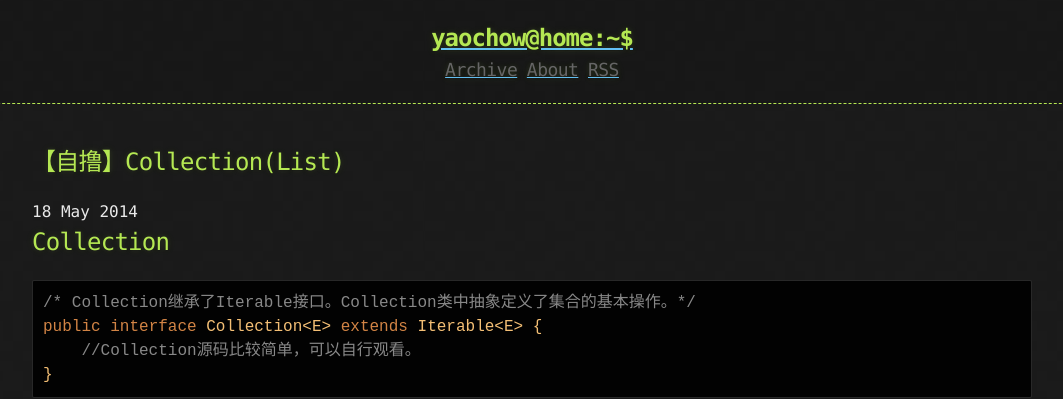
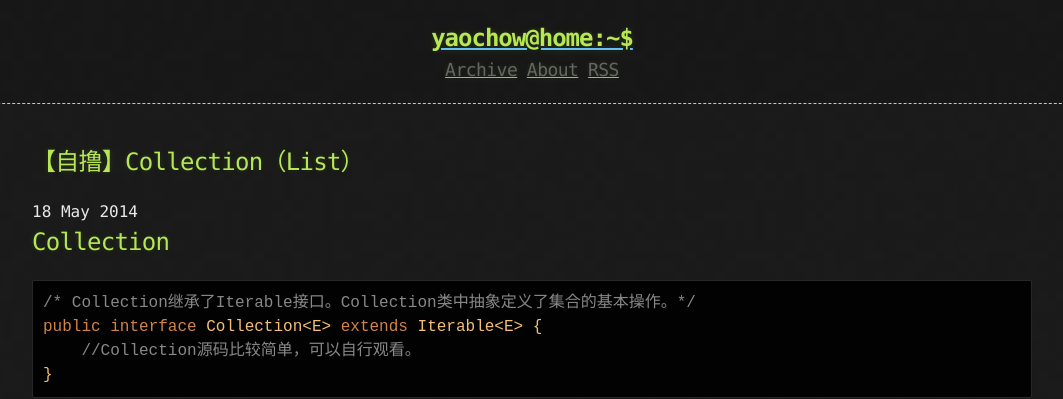
Before and after one commit to yyyyyyyy/yyyyyyyy.github.io, a Jekyll site: the page built from _posts/2014-05-19-Collection-List.md, in a window 1280 px wide and 900 px high. Shown: the top 399 px of the window, without its empty margins (108-1171 px from the left). Built offline with Jekyll 4.4.1, drawn with Linux system fonts in a browser that asks for light colours.

```diff
--- a/_posts/2014-05-19-Collection-List.md
+++ b/_posts/2014-05-19-Collection-List.md
@@ -1,6 +1,6 @@
 ---
 layout: post
-title:  "【自撸】Collection(List)"
+title:  "【自撸】Collection（List）"
 date:   2014-05-19 00:02:00 +0800
 categories: Java基础 ArrayList LinkedList Vector
 comments: true
```
